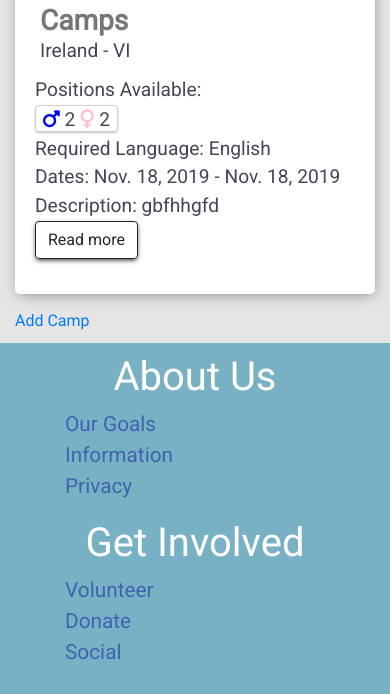
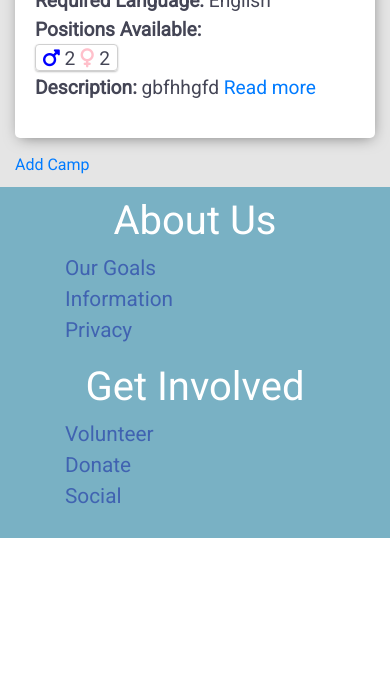
Before and after one commit to Pattern-Projects/volunteer-fsf-project, a Django app: page / in a window 390 px wide. Shown: the part 2343-3037 px from the top of the page. After the commit the page ends 2881 px from the top, so only its background shows below. Run offline with Django 3.2, Linux system fonts and the light colour scheme; data comes from the database, SQL or seed files in the repository; both versions use the stored data as it was after the commit; some libraries are stand-ins or nearby versions; some web fonts are replaced.

Commit message:
Add camp info button

```diff
--- a/camps/templates/camps.html
+++ b/camps/templates/camps.html
@@ -148,6 +148,7 @@ Camps
 				<div class="col-md-3 col-sm-12 text-center image-container">
 					<!--<img src="/media/{{ camp.image }}"/>-->
 					<img src="https://cdn.pixabay.com/photo/2018/05/28/22/11/message-in-a-bottle-3437294__340.jpg"/>
+                    <a href="{% url 'camp_details' camp.id %}" class="btn btn-default d-lg-inline-block d-none camp-info-btn">Camp Info</a>
                 </div>
 					<div class="col-md-8 col-sm-12">
 						<a href="{% url 'camp_details' camp.id %}" class=""><h3 class="camp-title">{{ camp.title }}</h3></a>
@@ -156,8 +157,11 @@ Camps
 								</div>						<div class="row">
 							<div class="col-xs-9">
 
+								<div><span class="boldtext">Dates:</span> {{camp.start_date}} - {{camp.end_date}}</div>
 
-
+                                {% if camp.required_language %}
+								    <div><span class="boldtext">Required Language:</span> {{ camp.required_language }} </div>
+								{% endif %}
 
                                 <!-- Show positions if positions set -->
                                 {% if camp.positions or camp.positions_male or camp.positions_female or camp.positions_other %}
@@ -189,13 +193,10 @@ Camps
                                     {% endif %}
 								{% endif %}
 
-
-                                {% if camp.required_language %}
-								    <div><span class="boldtext">Required Language:</span> {{ camp.required_language }} </div>
-								{% endif %}
-								<div><span class="boldtext">Dates:</span> {{camp.start_date}} - {{camp.end_date}}</div>
-							    <div><span class="boldtext">Description:</span> {{ camp.description|truncatewords:15 }}</div>
-                                <div><a href="{% url 'camp_details' camp.id %}" class="btn btn-default">Read more</a></div>
+							    <div>
+                                    <span class="boldtext">Description:</span> {{ camp.description|truncatewords:15 }}
+                                    <a href="{% url 'camp_details' camp.id %}" class="">Read more</a>
+                                </div>
 
 							</div>
 						</div>
--- a/static/css/content.css
+++ b/static/css/content.css
@@ -1,5 +1,6 @@
 .item-box .row {
     padding: 10px;
+    padding-top: 3px;
 }
 
 .item-box .image-container {
@@ -13,13 +14,28 @@
     width:100%;
 }
 
+.item-box img {
+    border-radius: 6px;
+}
+
+
 .item-box .camp-title {
     margin-bottom: 0;
+}
+
+.item-box .camp-subtitle {
+    font-family: inherit;
+    font-weight: 600;
+    color: lightslategray;
 }
 
 .item-box .details-container { /*Used in camp.html*/
     padding: 15px;
     padding-top: 5px;
+}
+
+.item-box span.boldtext {
+    font-weight: 600;
 }
 
 .item-box .gender-container {
@@ -63,6 +79,10 @@
     box-shadow: 0px 2px 0px -1px;
 }
 
+.item-box .camp-info-btn {
+    margin-top: 10px;
+}
+
 .edit_camp_form {
     margin: 0 auto;
     width: 80%;
```
Also changed, not shown: db.sqlite3.
